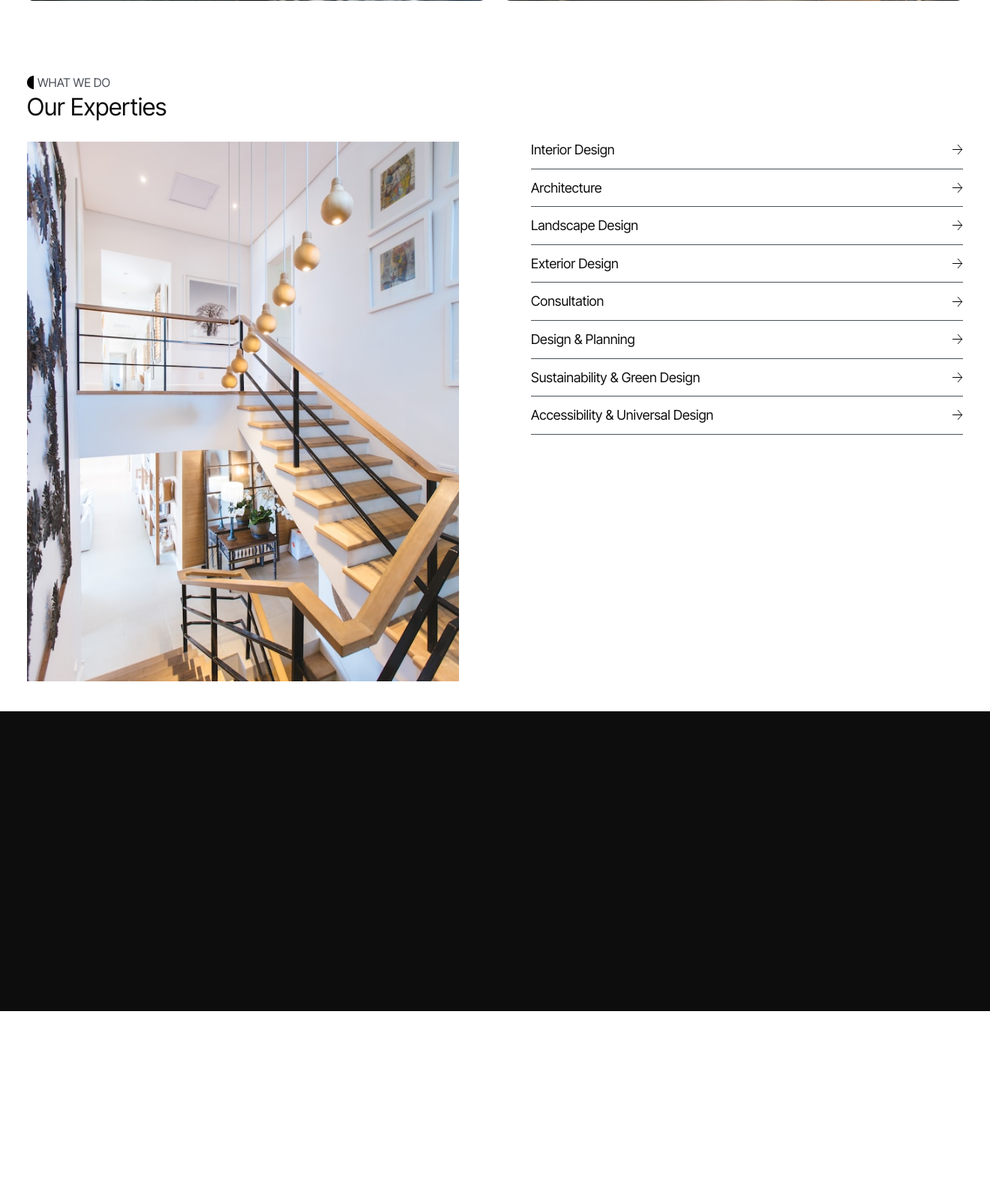
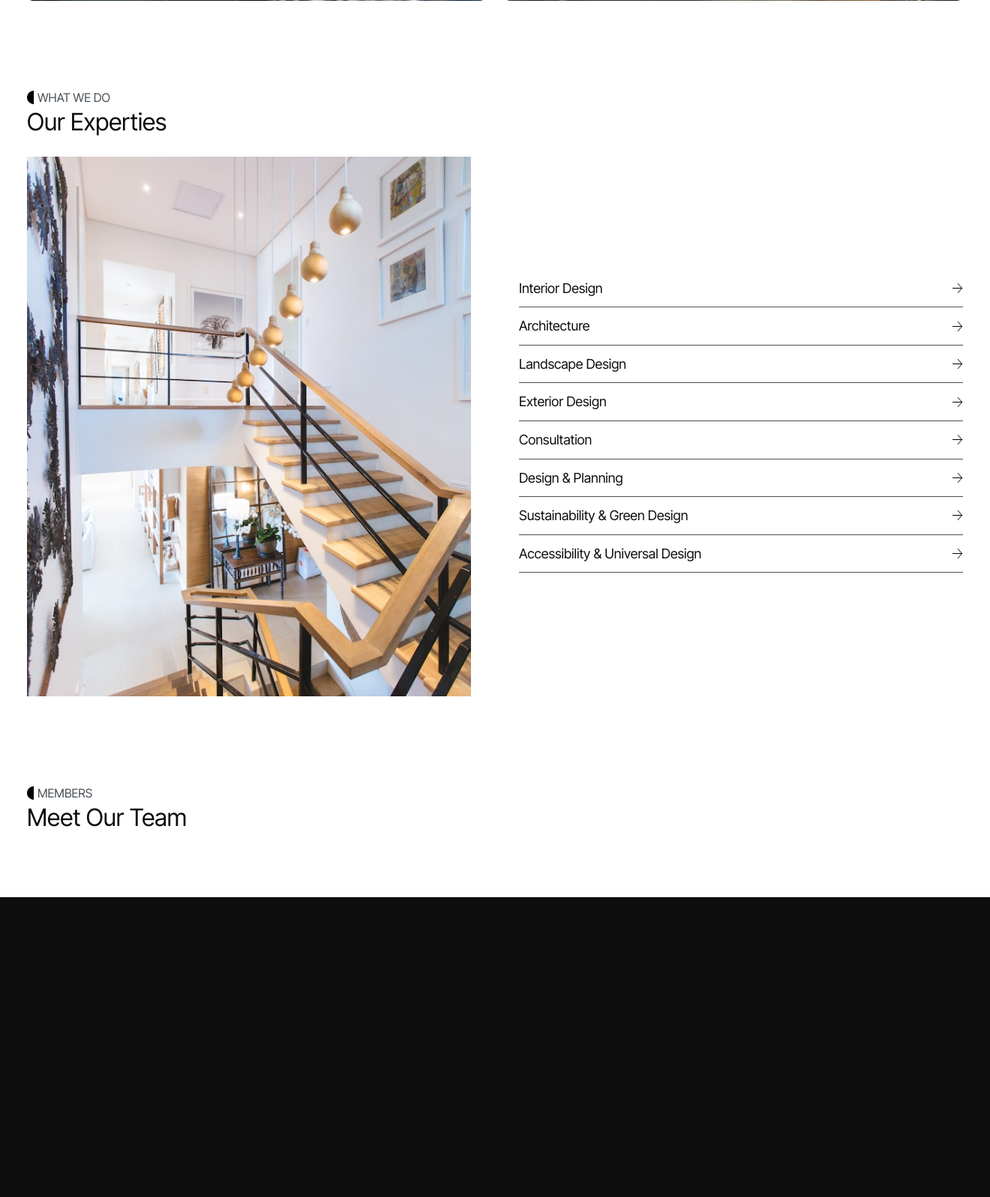
Before and after one commit to mariovida/zona, a PHP site: page /about-us in a window 1320 px wide. Shown: the part 756-2353 px from the top of the page at 75% size. Before the commit the page ends 2105 px from the top, so only its background shows below. Run offline with PHP 8.4, Linux system fonts and the light colour scheme; some libraries are stand-ins or nearby versions; some web fonts are replaced.

Commit message:
css fixes

```diff
--- a/about-us.php
+++ b/about-us.php
@@ -5,7 +5,7 @@
         define('meta', TRUE);
         include 'inc/head.php';
     ?>
-    <title>Services | ZONA</title>
+    <title>About us | ZONA</title>
 </head>
 <body>
     <?php
@@ -48,13 +48,13 @@
                     <h3>Our Experties</h3>
                 </div>
             </div>
-            <div class="row" style="--bs-gutter-x:6rem">
+            <div class="row" style="--bs-gutter-x:4rem">
                 <div class="col-6">
                     <div class="experties-image">
                         <img src="./images/experties_1.jpg" />
                     </div>
                 </div>
-                <div class="col-6">
+                <div class="col-6 d-flex align-items-center">
                     <div class="accordion">
                         <div class="accordion-item">
                             <div class="accordion-link" style="padding-top:0">
@@ -134,6 +134,19 @@
         </div>
     </section>
 
+    <section class="members">
+        <div class="wrapper">
+            <div class="row">
+                <div class="col-12">
+                    <h6><img src="./assets/sub-icon.svg" />MEMBERS</h6>
+                </div>
+                <div class="col-12">
+                    <h3>Meet Our Team</h3>
+                </div>
+            </div>
+        </div>
+    </section>
+
     <?php
         define('footer', TRUE);
         include 'inc/footer.php';
--- a/css/experties.css
+++ b/css/experties.css
@@ -1,5 +1,5 @@
 .experties {
-  padding: 40px 0;
+  padding: 60px 0;
 }
 .experties-image {
   width: 100%;
--- /dev/null
+++ b/css/members.css
@@ -0,0 +1,3 @@
+.members {
+  padding: 60px 0;
+}
--- a/style.css
+++ b/style.css
@@ -18,6 +18,7 @@
 @import "css/contact.css";
 @import "css/experties.css";
 @import "css/accordion.css";
+@import "css/members.css";
 
 * {
   margin: 0;
```
